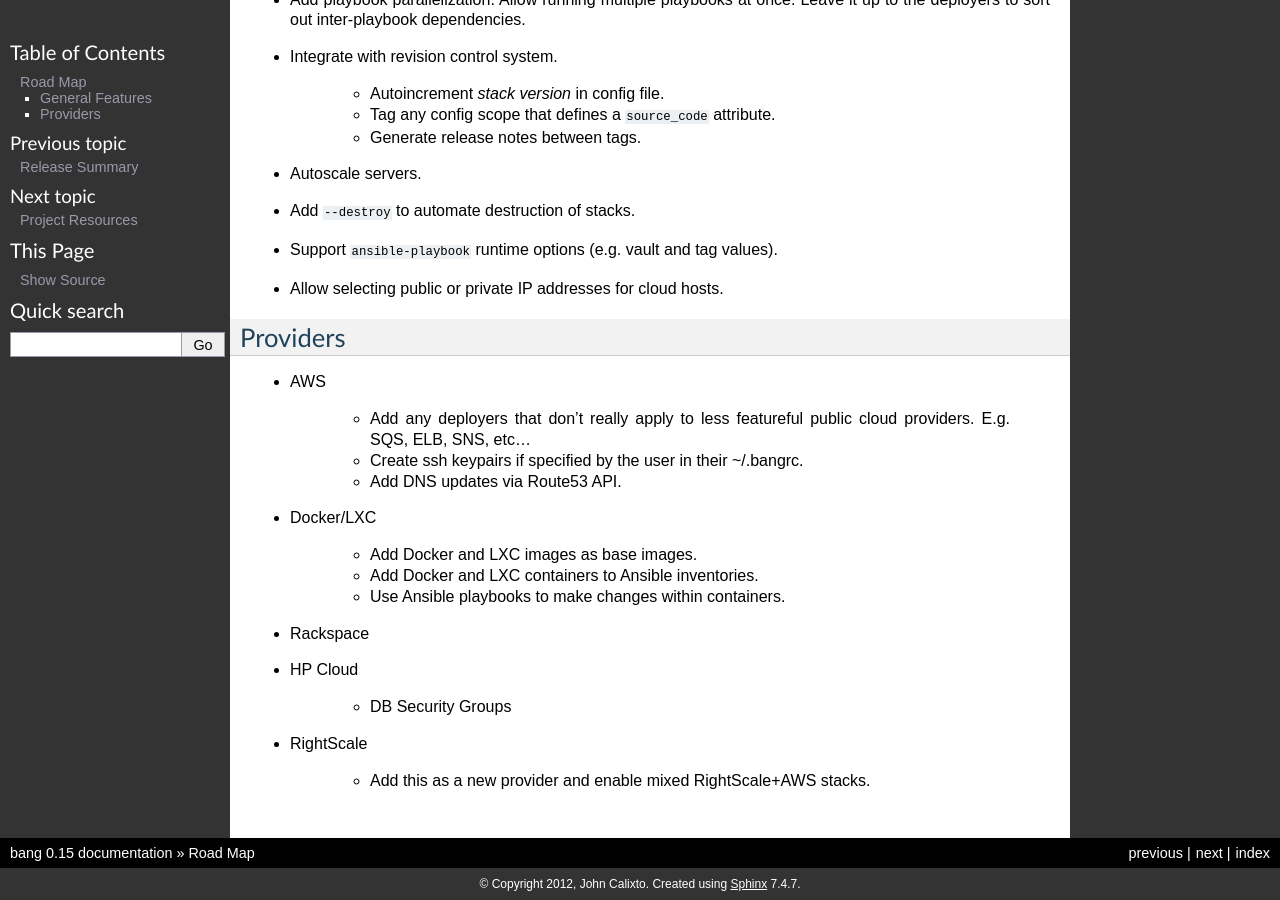
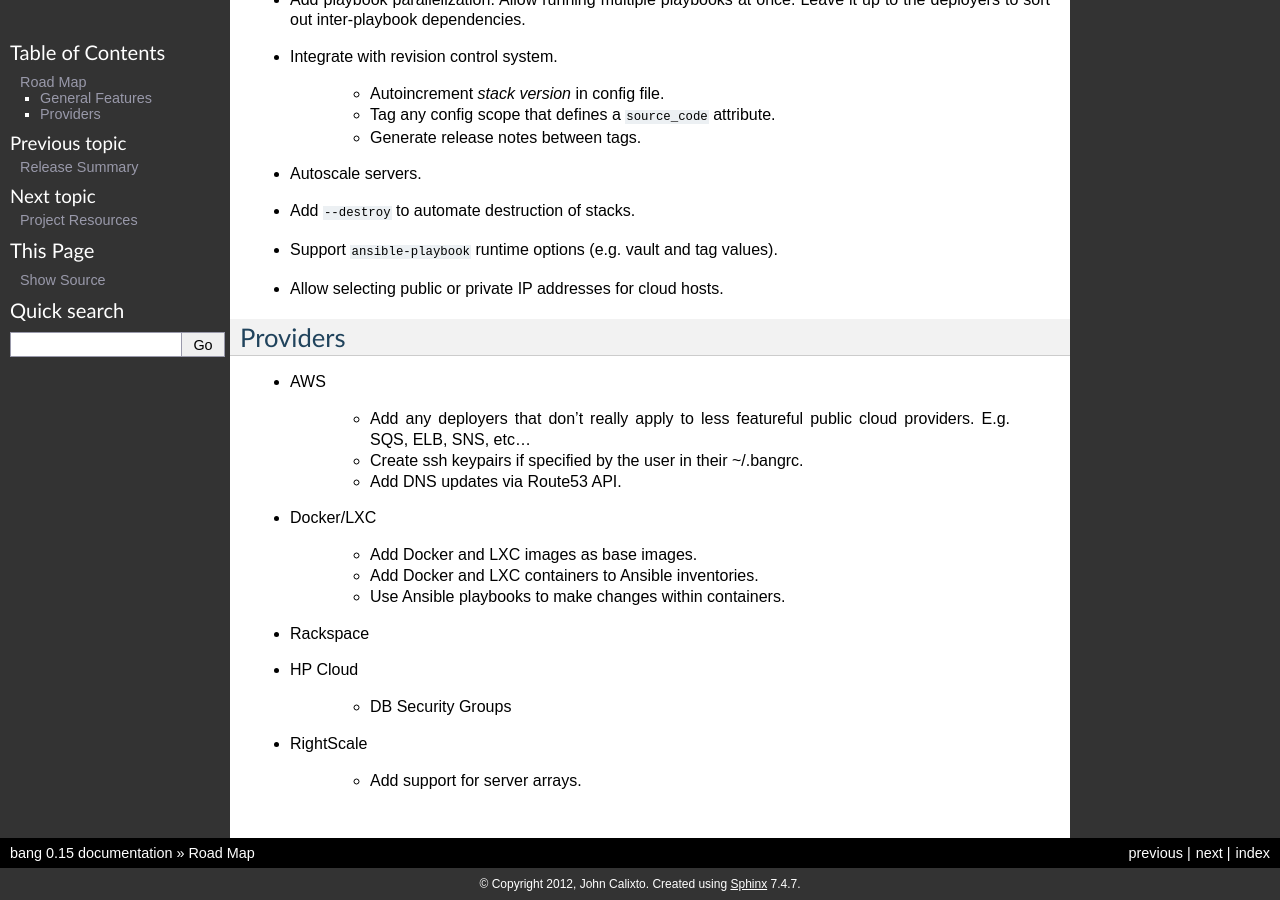
Before and after one commit to fr33jc/bang, a Sphinx documentation site: the page built from doc/roadmap.txt, in a window 1280 px wide and 900 px high, scrolled down 739 px. Built offline with Sphinx 7.4.7, drawn with Linux system fonts in a browser that asks for light colours.

Commit message:
Update rightscale part of roadmap

```diff
--- a/doc/roadmap.txt
+++ b/doc/roadmap.txt
@@ -82,5 +82,4 @@ Providers
 
 - RightScale
 
-    - Add this as a new provider and enable mixed RightScale+AWS
-      stacks.
+    - Add support for server arrays.
```
